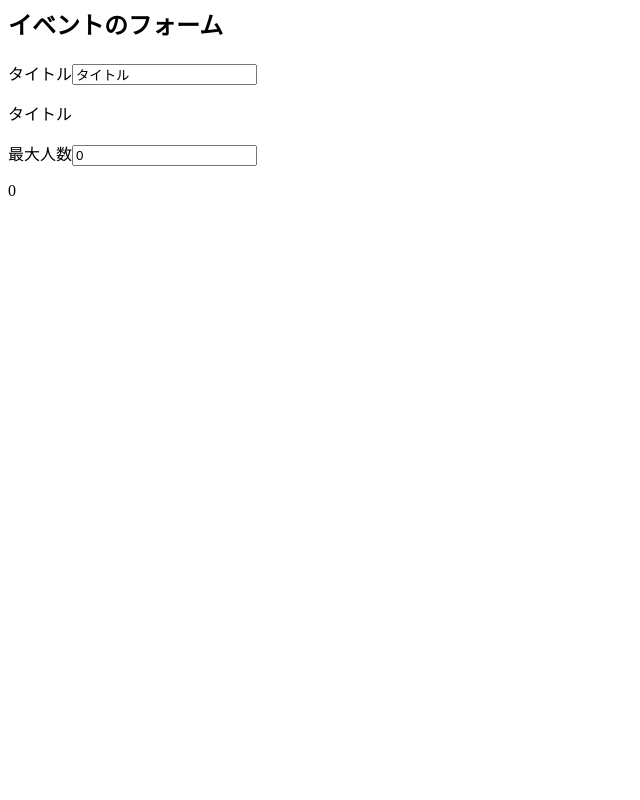
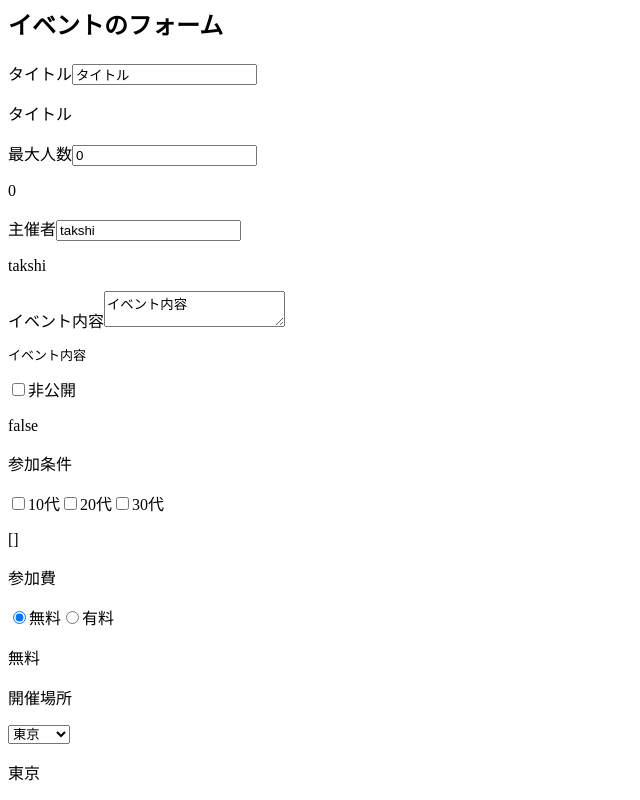
Before and after one commit to kawada13/vue.js.practice2, a Vue app: page / in a window 1280 px wide. Shown: the part 456-1256 px from the top of the page, without its empty margins (0-640 px from the left). Before the commit the page ends 800 px from the top, so only its background shows below. Built offline with nearby package versions, Linux system fonts and the light colour scheme; the HTML template or start-up script is replaced by a standard one.

Commit message:
inputタグでのvーmodel学習

```diff
--- a/src/App.vue
+++ b/src/App.vue
@@ -6,7 +6,7 @@
       </template>
 
       <h1>トータルのいいね数</h1>
-      <p>{{age}}</p>
+      <p>{{ age }}</p>
     </LikeHeader>
 
     <hr />
@@ -23,23 +23,51 @@
     <button @click="currentComponent = 'Home'">HOME</button>
     <button @click="currentComponent = 'About'">ABOUT</button>
     <component :is="currentComponent"></component>
-    <hr>
+    <hr />
     <div>
       <h2>イベントのフォーム</h2>
       <label for="title">タイトル</label>
-      <input
-        type="text"
-        id="title"
-        v-model.lazy="evettDate.title"
-        >
-        <p>{{evettDate.title}}</p>
+      <input type="text" id="title" v-model.lazy="evettDate.title" />
+      <p>{{ evettDate.title }}</p>
       <label for="maxNumber">最大人数</label>
       <input
         type="number"
         id="maxNumber"
         v-model.number="evettDate.maxNumber"
-        >
-        <p>{{evettDate.maxNumber}}</p>
+      />
+      <p>{{ evettDate.maxNumber }}</p>
+      <label for="host">主催者</label>
+      <input type="text" id="host" v-model="evettDate.host" />
+      <p>{{ evettDate.host }}</p>
+      <label for="detail">イベント内容</label>
+      <textarea type="text" id="detail" v-model="evettDate.detail"></textarea>
+      <pre>{{ evettDate.detail }}</pre>
+
+      <input type="checkbox" id="isPrivate" v-model="evettDate.isPrivate" />
+      <label for="isPrivate">非公開</label>
+      <p>{{ evettDate.isPrivate }}</p>
+
+      <p>参加条件</p>
+      <input type="checkbox" id="10" value="10代" v-model="evettDate.target" />
+      <label for="10">10代</label>
+      <input type="checkbox" id="20" value="20代" v-model="evettDate.target" />
+      <label for="20">20代</label>
+      <input type="checkbox" id="30" value="30代" v-model="evettDate.target" />
+      <label for="30">30代</label>
+      <p>{{ evettDate.target }}</p>
+
+      <p>参加費</p>
+      <input type="radio" id="free" value="無料" v-model="evettDate.price" />
+      <label for="free">無料</label>
+      <input type="radio" id="pay" value="有料" v-model="evettDate.price" />
+      <label for="pay">有料</label>
+      <p>{{ evettDate.price }}</p>
+
+      <p>開催場所</p>
+      <select v-model="evettDate.location">
+        <option v-for="location in locations" :key="location">{{location}}</option>
+      </select>
+      <p>{{evettDate.location}}</p>
     </div>
   </div>
 </template>
@@ -53,17 +81,24 @@ export default {
   components: {
     LikeHeader: LikeHeader,
     Home: Home,
-    About: About
+    About: About,
   },
   data: function () {
     return {
       age: 6,
       number: 8,
-      currentComponent: 'Home',
+      currentComponent: "Home",
+      locations: ['東京', '大阪', '名古屋'],
       evettDate: {
-        title: 'タイトル',
-        maxNumber: 0
-      }
+        title: "タイトル",
+        maxNumber: 0,
+        host: "takshi",
+        detail: "イベント内容",
+        isPrivate: false,
+        target: [],
+        price: "無料",
+        location: '東京'
+      },
     };
   },
 };
```
